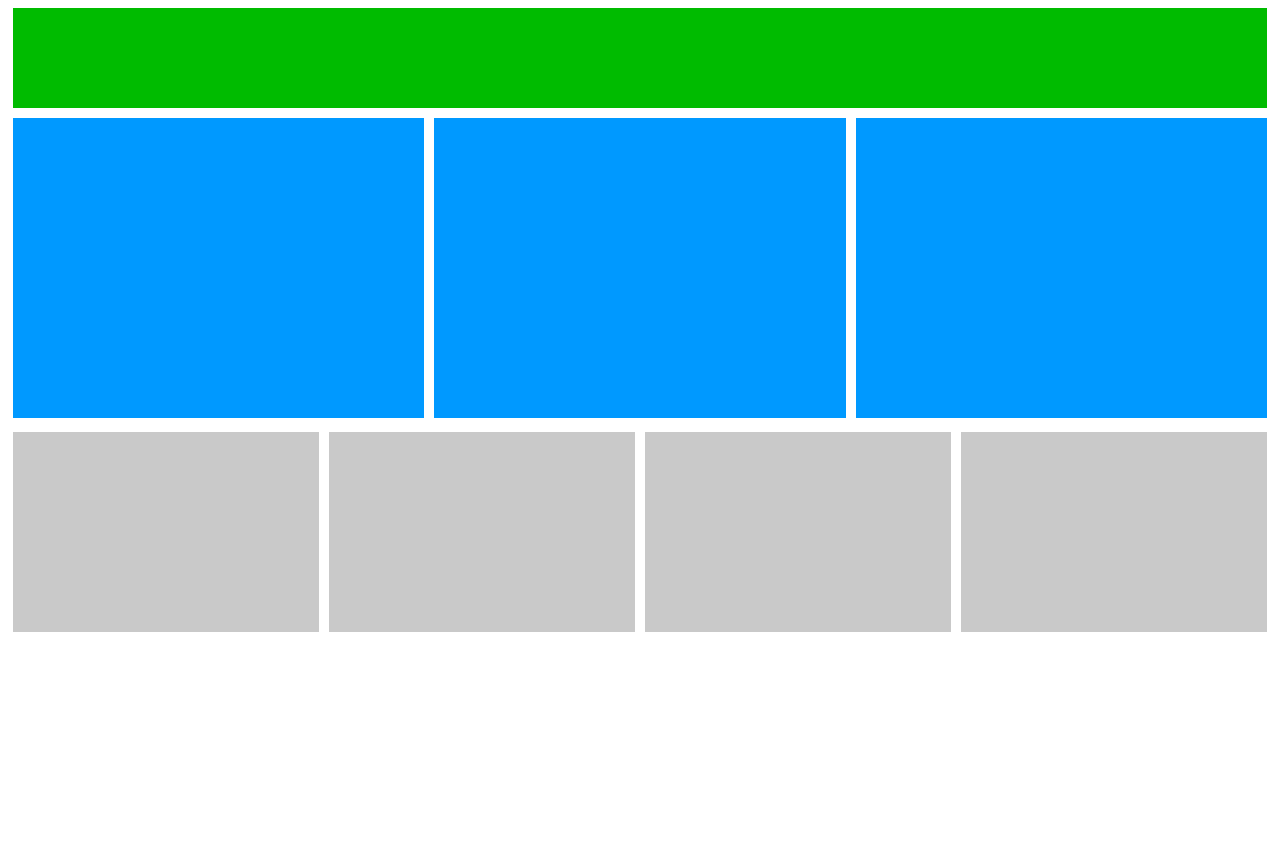
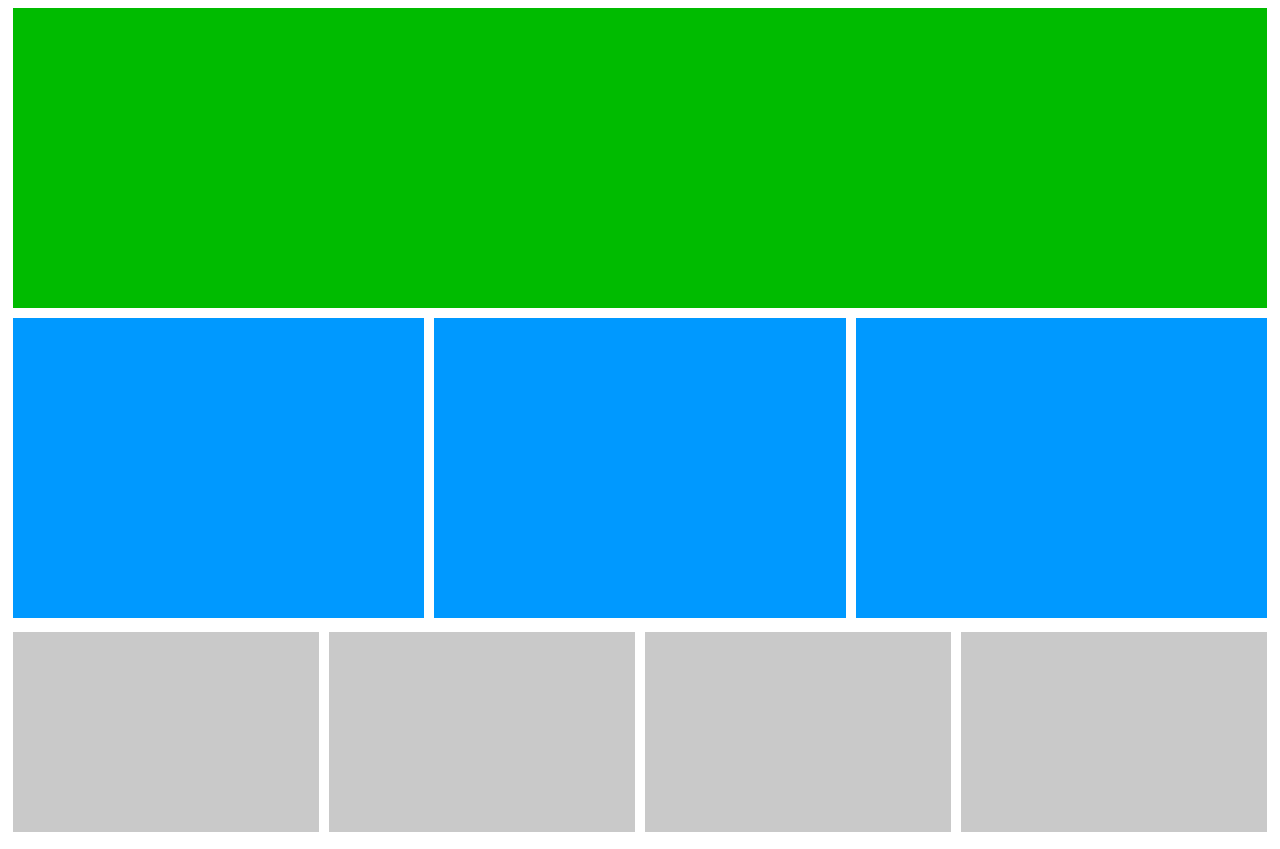
Before and after one commit to SheCodesAus/she-codes-portfolio-project-Caroline99, a plain HTML site: page media-queries-exercise-1/index.html in a window 1280 px wide. Before the commit the page ends 800 px from the top, so only its background shows below. Drawn offline with Linux system fonts and the light colour scheme.

Commit message:
Media queries 1 completed

```diff
--- a/media-queries-exercise-1/styles.css
+++ b/media-queries-exercise-1/styles.css
@@ -21,8 +21,10 @@
 
 @media (min-width: 600px) {
     .green-box {
+        height: 200px;
     }
     .blue-box {
+        height: 150px;
     }
     .grey-box {
         width: calc(100% / 2 - 10px);
@@ -32,6 +34,7 @@
 
 @media (min-width: 900px) {
     .green-box {
+        height: 300px;
     }
     .blue-box {
         width: calc(100% / 3 - 10px);
```
